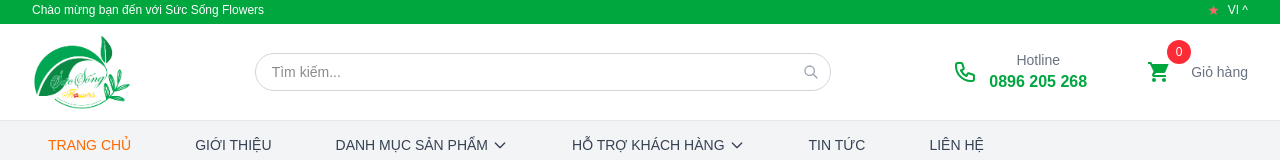
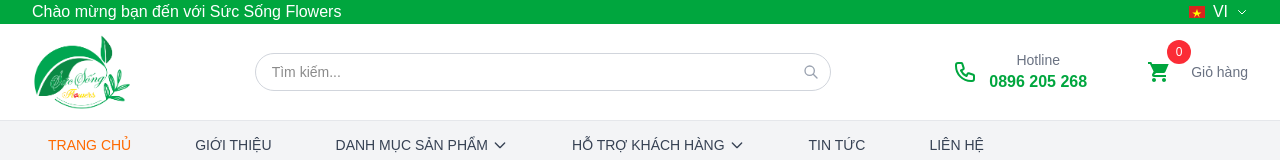
Before and after one commit to phananhtu1998/dienhoatructuyen2424, a Next.js app in the folder dienhoatructuyen2424-fe/: page / in a window 1280 px wide. Shown: the top 160 px of the page. Built offline with nearby package versions, Linux system fonts and the light colour scheme.

Commit message:
Update Header.tsx

```diff
--- a/dienhoatructuyen2424-fe/src/components/layout/Header.tsx
+++ b/dienhoatructuyen2424-fe/src/components/layout/Header.tsx
@@ -7,12 +7,72 @@ export default function Header() {
       <div className="bg-green-600 h-6">
         <div className="max-w-7xl mx-auto px-4 sm:px-6 lg:px-8">
           <div className="flex items-center justify-between h-full">
-            <div className="text-white text-xs">
+            <div className="text-white text-base">
               Chào mừng bạn đến với Sức Sống Flowers
             </div>
-            <div className="flex items-center space-x-2 text-white text-xs">
-              <span className="text-red-400 text-sm">★</span>
-              <span className="cursor-pointer">VI ^</span>
+            <div className="relative group">
+              <div className="flex items-center space-x-2 text-white text-base cursor-pointer">
+                <svg className="w-4 h-3" viewBox="0 0 640 480" xmlns="http://www.w3.org/2000/svg">
+                  <defs>
+                    <clipPath id="a">
+                      <path fill-opacity=".7" d="M-85.3 0h682.6v512h-682.6z"/>
+                    </clipPath>
+                  </defs>
+                  <g clip-path="url(#a)" transform="translate(80) scale(.94)">
+                    <g fill-rule="evenodd" stroke-width="1pt">
+                      <path fill="#da251d" d="M-256 0H768v512H-256z"/>
+                      <path fill="#ff0" d="M256 128l47.2 145.4H448l-121.6 88.3 46.4 142.7L256 361.4 127.2 504.4l46.4-142.7L52 273.4h144.8L256 128z"/>
+                    </g>
+                  </g>
+                </svg>
+                <span>VI</span>
+                <svg className="w-3 h-3" fill="none" stroke="currentColor" viewBox="0 0 24 24">
+                  <path strokeLinecap="round" strokeLinejoin="round" strokeWidth={2} d="M19 9l-7 7-7-7" />
+                </svg>
+              </div>
+
+              {/* Language Dropdown */}
+              <div className="absolute right-0 mt-1 w-32 bg-white rounded-md shadow-lg opacity-0 invisible group-hover:opacity-100 group-hover:visible transition-all duration-200 z-50 border border-gray-200">
+                <div className="py-1">
+                  <div className="flex items-center px-3 py-2 text-sm text-gray-700 hover:bg-gray-100 cursor-pointer">
+                    <svg className="w-4 h-3 mr-2" viewBox="0 0 640 480" xmlns="http://www.w3.org/2000/svg">
+                      <defs>
+                        <clipPath id="b">
+                          <path fill-opacity=".7" d="M-85.3 0h682.6v512h-682.6z"/>
+                        </clipPath>
+                      </defs>
+                      <g clip-path="url(#b)" transform="translate(80) scale(.94)">
+                        <g fill-rule="evenodd" stroke-width="1pt">
+                          <path fill="#da251d" d="M-256 0H768v512H-256z"/>
+                          <path fill="#ff0" d="M256 128l47.2 145.4H448l-121.6 88.3 46.4 142.7L256 361.4 127.2 504.4l46.4-142.7L52 273.4h144.8L256 128z"/>
+                        </g>
+                      </g>
+                    </svg>
+                    <span>Tiếng Việt</span>
+                  </div>
+                  <div className="flex items-center px-3 py-2 text-sm text-gray-700 hover:bg-gray-100 cursor-pointer">
+                    <svg className="w-4 h-3 mr-2" viewBox="0 0 640 480" xmlns="http://www.w3.org/2000/svg">
+                      <defs>
+                        <clipPath id="c">
+                          <path fill-opacity=".7" d="M-85.3 0h682.6v512h-682.6z"/>
+                        </clipPath>
+                      </defs>
+                      <g clip-path="url(#c)" transform="translate(80) scale(.94)">
+                        <g fill-rule="evenodd" stroke-width="1pt">
+                          <path fill="#012169" d="M-256 0H768v512H-256z"/>
+                          <path fill="#FFF" d="M-256 0H768v307.2H-256z"/>
+                          <path fill="#C8102E" d="M-256 0H768v204.8H-256z"/>
+                          <path fill="#FFF" d="m-256 0 512 256-512 256V0z"/>
+                          <path fill="#C8102E" d="m-256 0 512 256-512 256V0z" transform="scale(-1)"/>
+                          <path fill="#FFF" d="M170.7 0v512h170.6V0H170.7z"/>
+                          <path fill="#C8102E" d="M170.7 0v512h102.4V0H170.7z" transform="scale(-1)"/>
+                        </g>
+                      </g>
+                    </svg>
+                    <span>English</span>
+                  </div>
+                </div>
+              </div>
             </div>
           </div>
         </div>
```
